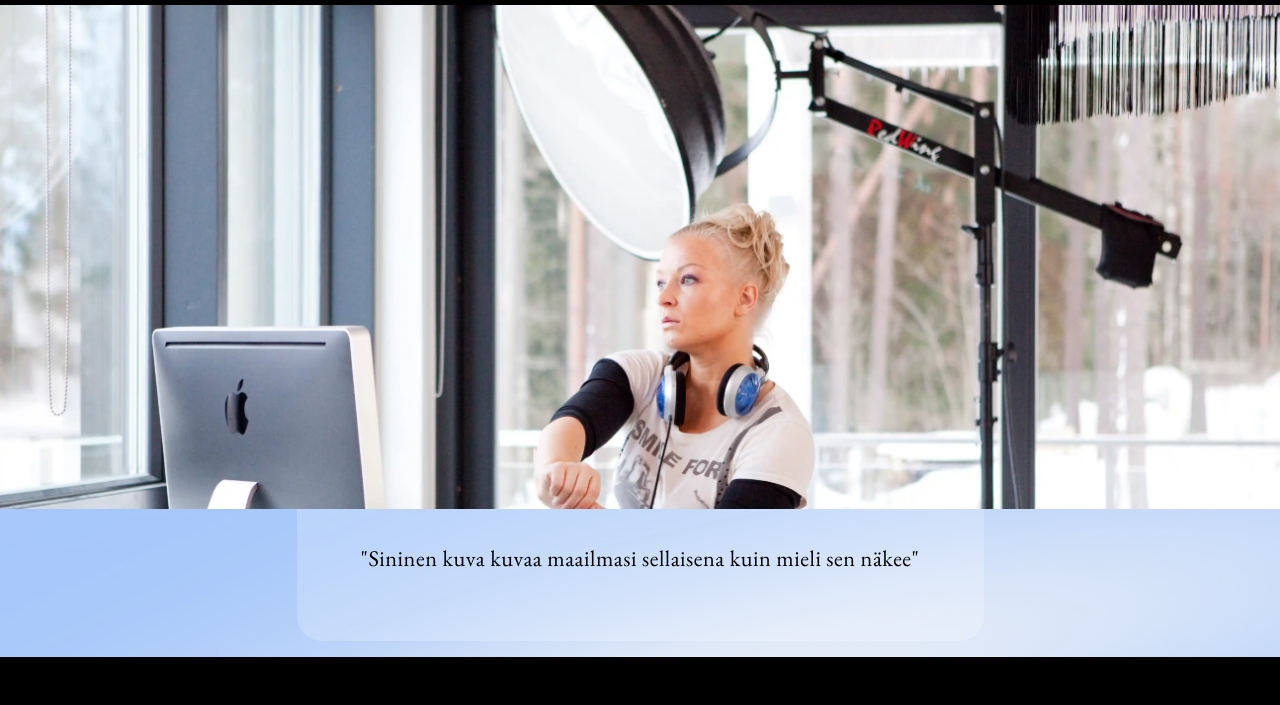
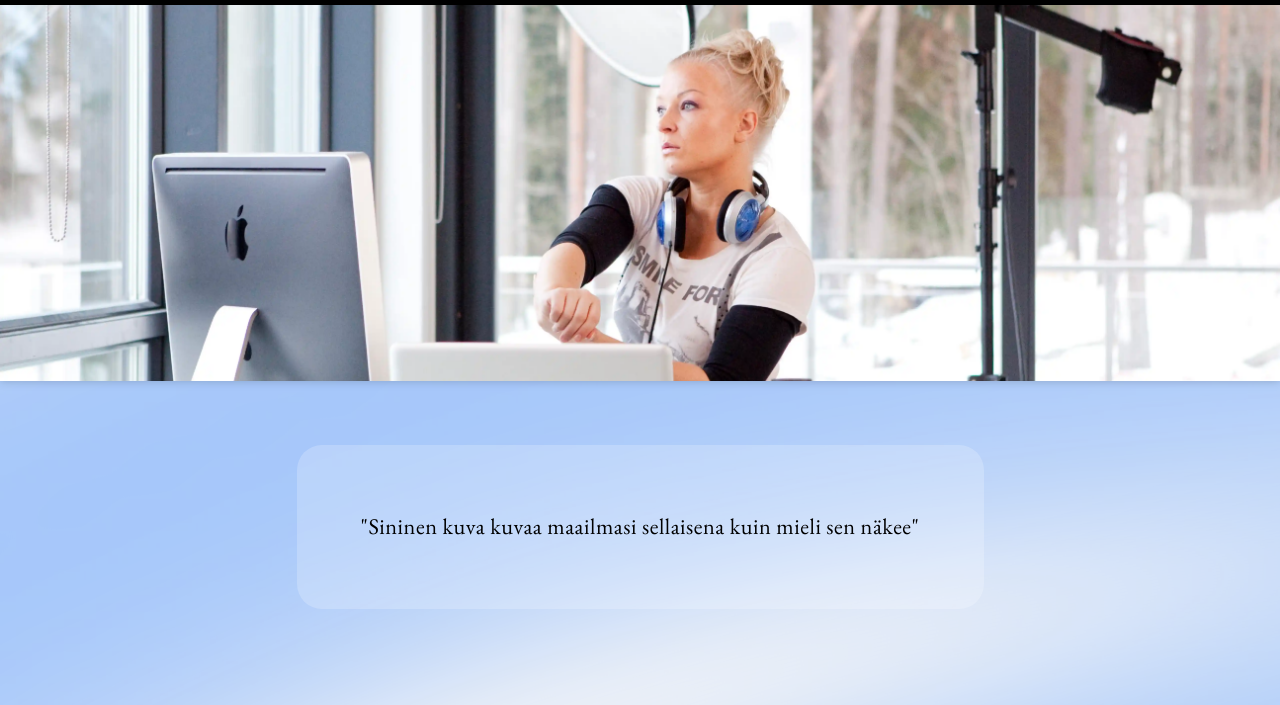
Before and after one commit to veimil/sininen-kuva, a plain HTML site: page index.html in a window 1280 px wide. Shown: the part 95-800 px from the top of the page. Drawn offline with nearby package versions, Linux system fonts and the light colour scheme.

Commit message:
fixed vali

```diff
--- a/main.css
+++ b/main.css
@@ -203,12 +203,12 @@ main {
     z-index: 10;
     /* isommalle */
     /* height: 100vh; */
-
+    filter: var(--filter1);
 }
 
 .kansikuva img {
     width: 100%;
-    height: auto;
+    height: 100%;
     /*toisin päin isommalle */
     /* max-height: calc(100vh - 85px); */
     object-fit: cover;
@@ -218,12 +218,13 @@ main {
     width: 100%;
     display: flex;
     justify-content: center;
-    align-items: center;
     flex-grow: 1;
+    padding-top: 3rem;
+    padding-bottom: 5rem;
     background-color: var(--white);
     background-image: url('/images/abstrakti5.webp');
     background-position: center;
-    transform: translateY(-3rem);
+    /* transform: translateY(-3rem); */
 
 }
 
```
